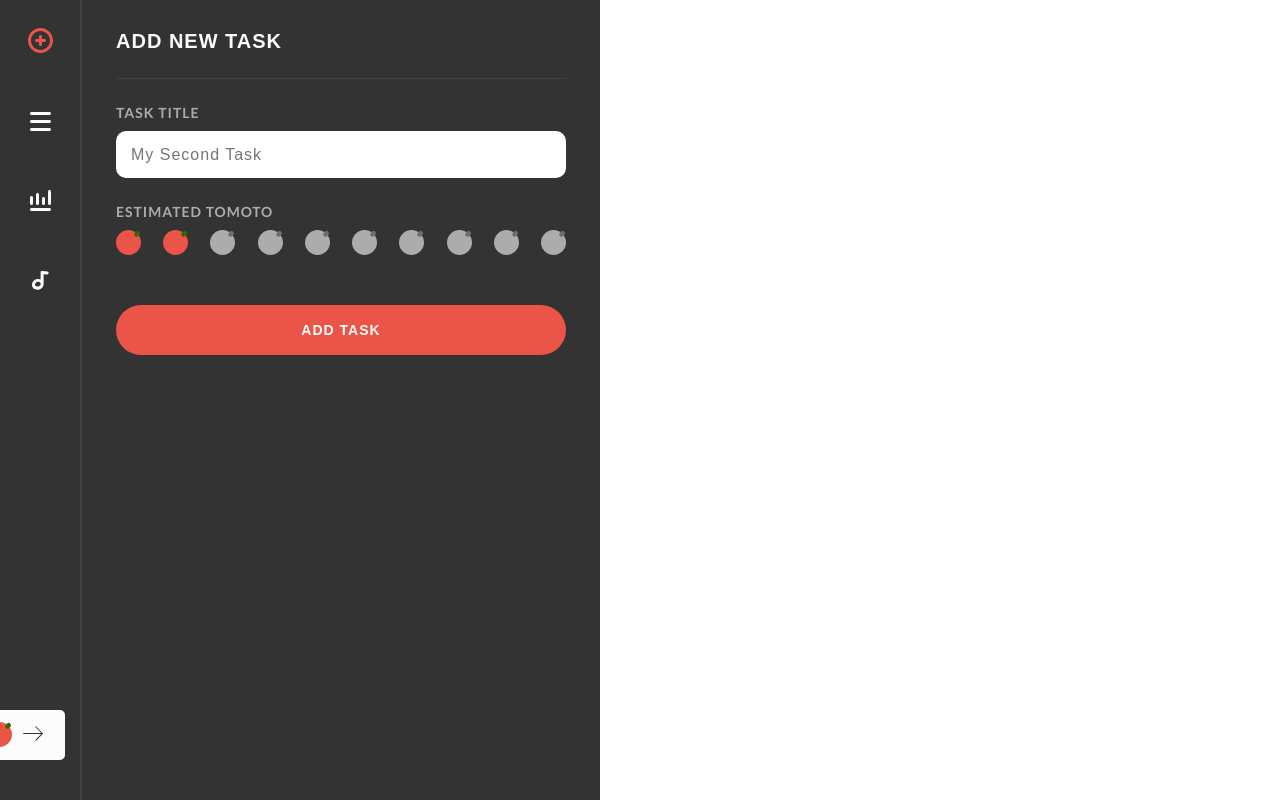
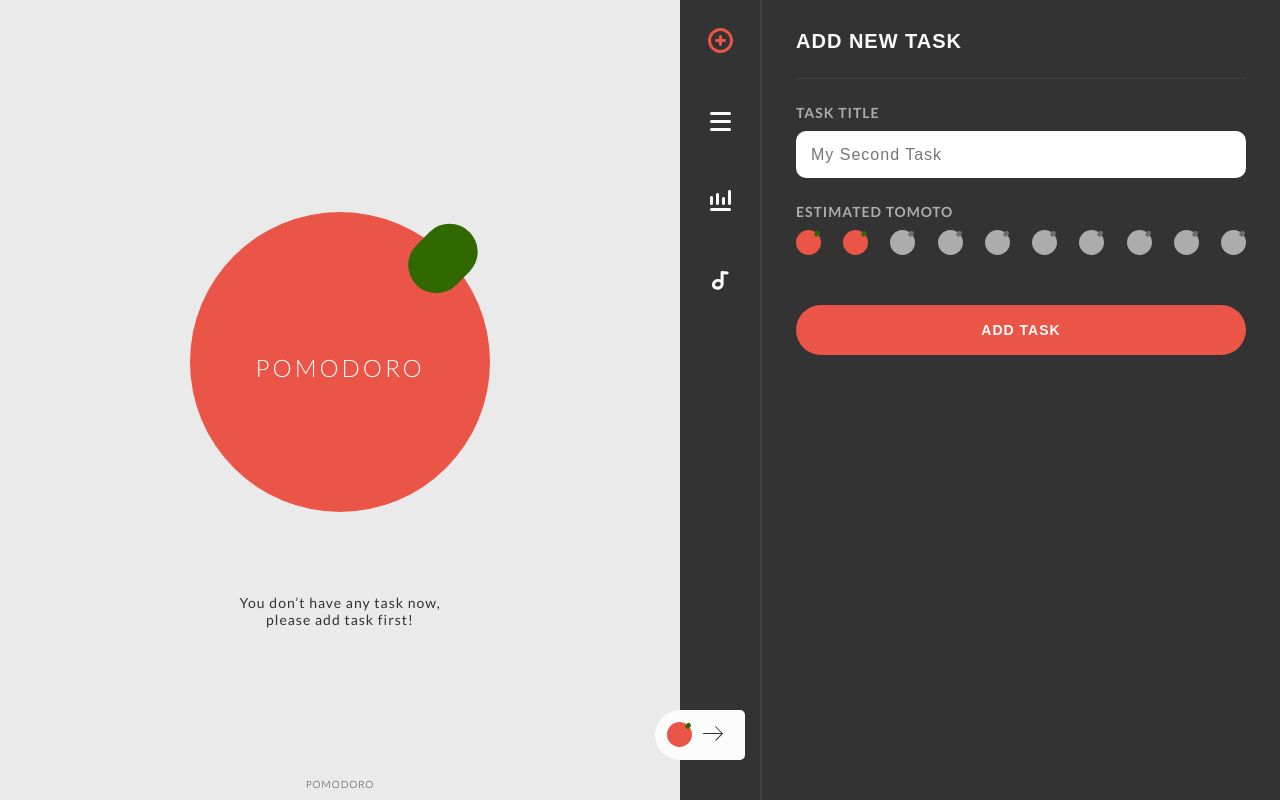
Before and after one commit to hwahii/pomodoro, a React (Create React App) app: page / in a window 1280 px wide. Built offline with nearby package versions, Linux system fonts and the light colour scheme.

Commit message:
feat: use lifting state to toggle timer mode

```diff
--- a/src/components/App.js
+++ b/src/components/App.js
@@ -4,15 +4,33 @@ import NavBar from "./NavBar";
 import MainPanel from './MainPanel';
 import SubContent from './SubContent';
 
-function App() {
+const timerModeNames = {
+  p: "PomodoroTimer",
+  b: "BreakTimer",
+  n: "NoTask"
+};
+
+class App extends React.Component {
+  constructor(props) {
+    super(props);
+    this.handleTimerModeChange = this.handleTimerModeChange.bind(this);
+    this.state = { timerMode: timerModeNames.n };
+  }
+
+  handleTimerModeChange(timerMode) {
+    this.setState({ timerMode: timerMode });
+  }
+  render() {
+    const timerMode = this.state.timerMode;
     return (
       <div className="container">
-      <MainPanel />
+        <MainPanel timerMode={timerMode} />
         <NavBar />
         <div className="sub-panel-border" />
-      <SubContent />
+        <SubContent onTimerModeChange={this.handleTimerModeChange} />
       </div>
     );
   }
+}
 
 export default App;
--- a/src/components/MainPanel.js
+++ b/src/components/MainPanel.js
@@ -1,14 +1,22 @@
 import React from "react";
-import { Switch, Route } from 'react-router-dom';
 import NoTask from './NoTask';
 import PomodoroTimer from './PomodoroTimer';
 import "./App.css";
 
-const MainPanel = () => (
-    <Switch>
-        <Route exact path='/pomodoro' component={NoTask}/>
-        <Route path='/pomodoro-timer' component={PomodoroTimer}/>
-    </Switch>
-);
+class MainPanel extends React.Component {
+  render() {
+    const timerMode = this.props.timerMode;
+    return <Tomato timerMode={timerMode} />;
+  }
+}
+
+function Tomato(props) {
+  const timerMode = props.timerMode;
+  if (timerMode === "PomodoroTimer") {
+    return <PomodoroTimer />;
+  } else if (timerMode === "NoTask") {
+    return <NoTask />;
+  }
+}
 
 export default MainPanel;
--- a/src/components/SubContent.js
+++ b/src/components/SubContent.js
@@ -1,9 +1,17 @@
 import React from "react";
-import { Link } from "react-router-dom";
 import "./App.css";
 import TomatoSmallColor from "../icons/tomato_small_color.svg";
 import TomatoSmallGray from "../icons/tomato_small_gray.svg";
-const SubContent = () => (
+class SubContent extends React.Component {
+  constructor(props) {
+    super(props);
+    this.addTask = this.addTask.bind(this);
+  }
+  addTask() {
+    this.props.onTimerModeChange("PomodoroTimer");
+  }
+  render() {
+    return (
       <div className="sub-content">
         <div className="sub-content-box">
           <div className="sub-content-title">ADD NEW TASK</div>
@@ -29,12 +37,14 @@ const SubContent = () => (
           <div className="sub-content-margin" />
           <div className="sub-content-margin" />
           <div>
-        <Link to="/pomodoro-timer">
-          <button className="add-task-button">ADD TASK</button>
-        </Link>
+            <button className="add-task-button" onClick={this.addTask}>
+              ADD TASK
+            </button>
           </div>
         </div>
       </div>
     );
+  }
+}
 
 export default SubContent;
```
Lines whose indentation alone changed are shown as unchanged.
